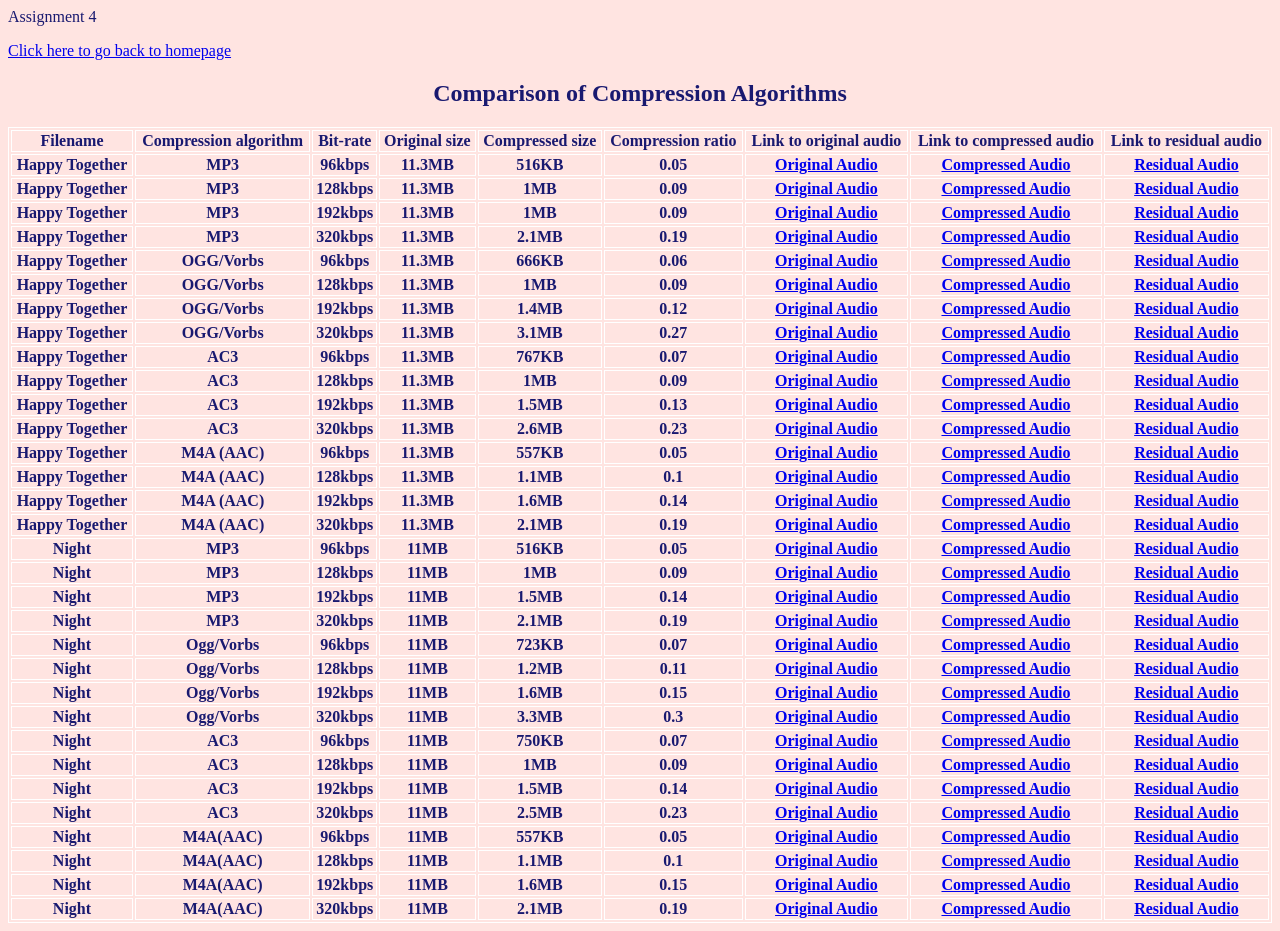
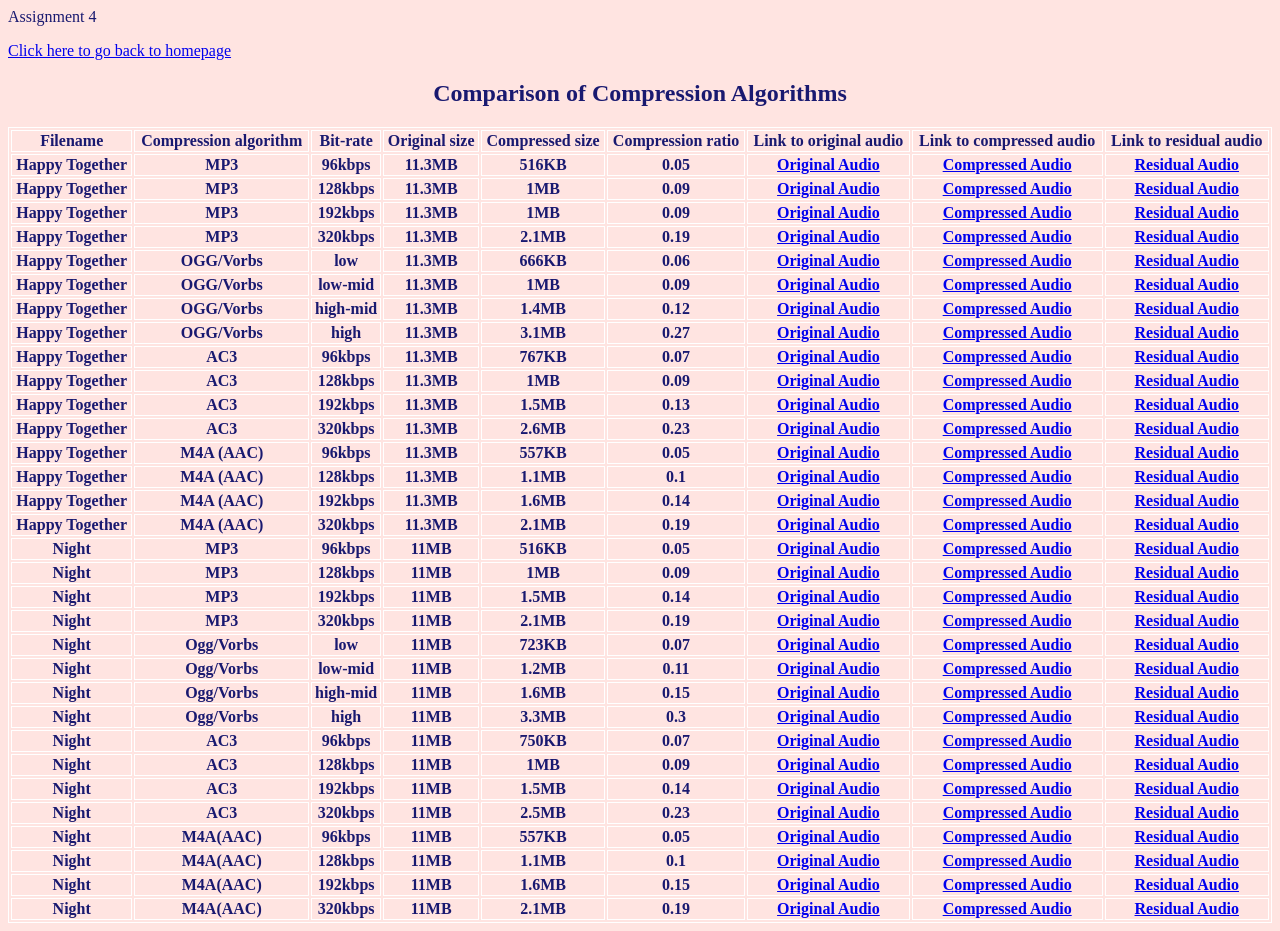
Before and after one commit to mumt301/jxu, a plain HTML site: page audios.html in a window 1280 px wide. Drawn offline with Linux system fonts and the light colour scheme.

Commit message:
Update audios.html

```diff
--- a/audios.html
+++ b/audios.html
@@ -101,7 +101,7 @@
         <tr>
             <th>Happy Together</th>
             <th>OGG/Vorbs</th>
-            <th>96kbps</th>
+            <th>low</th>
             <th>11.3MB</th>
             <th>666KB</th>
             <th>0.06</th>
@@ -114,7 +114,7 @@
           <tr>
             <th>Happy Together</th>
             <th>OGG/Vorbs</th>
-            <th>128kbps</th>
+            <th>low-mid</th>
             <th>11.3MB</th>
             <th>1MB</th>
             <th>0.09</th>
@@ -127,7 +127,7 @@
           <tr>
             <th>Happy Together</th>
             <th>OGG/Vorbs</th>
-            <th>192kbps</th>
+            <th>high-mid</th>
             <th>11.3MB</th>
             <th>1.4MB</th>
             <th>0.12</th>
@@ -141,7 +141,7 @@
           <tr>
             <th>Happy Together</th>
             <th>OGG/Vorbs</th>
-            <th>320kbps</th>
+            <th>high</th>
             <th>11.3MB</th>
             <th>3.1MB</th>
             <th>0.27</th>
@@ -310,7 +310,7 @@
           <tr>
             <th>Night</th>
             <th>Ogg/Vorbs</th>
-            <th>96kbps</th>
+            <th>low</th>
             <th>11MB</th>
             <th>723KB</th>
             <th>0.07</th>
@@ -323,7 +323,7 @@
           <tr>
             <th>Night</th>
             <th>Ogg/Vorbs</th>
-            <th>128kbps</th>
+            <th>low-mid</th>
             <th>11MB</th>
             <th>1.2MB</th>
             <th>0.11</th>
@@ -336,7 +336,7 @@
           <tr>
             <th>Night</th>
             <th>Ogg/Vorbs</th>
-            <th>192kbps</th>
+            <th>high-mid</th>
             <th>11MB</th>
             <th>1.6MB</th>
             <th>0.15</th>
@@ -349,7 +349,7 @@
           <tr>
             <th>Night</th>
             <th>Ogg/Vorbs</th>
-            <th>320kbps</th>
+            <th>high</th>
             <th>11MB</th>
             <th>3.3MB</th>
             <th>0.3</th>
```
